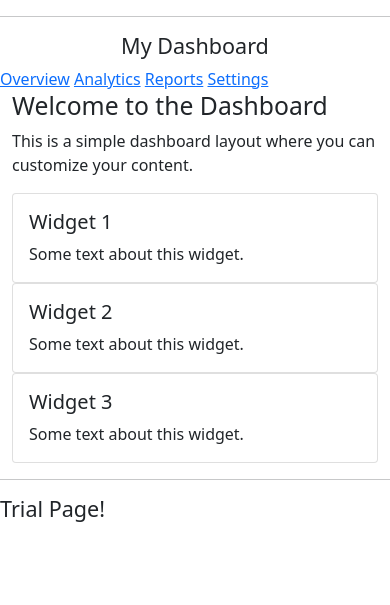
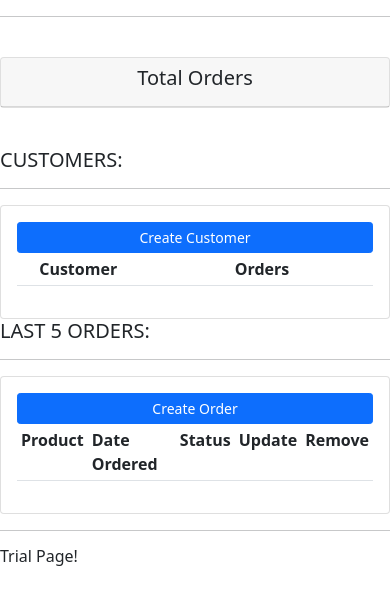
Before and after one commit to pbmulinzi/dj_CustomerMgtSystem, a Django app: page / in a window 390 px wide. Shown: the part 56-661 px from the top of the page. Run offline with Django 5.2, Linux system fonts and the light colour scheme; lists and menus that the app fills with data are empty.

Commit message:
still working on the sample templates

```diff
--- a/Account/templates/Account/Dashboard.html
+++ b/Account/templates/Account/Dashboard.html
@@ -2,45 +2,41 @@
 
 {% block content %}
 
-<div class="sidebar">
-    <h4 class="text-center">My Dashboard</h4>
-    <a href="#">Overview</a>
-    <a href="#">Analytics</a>
-    <a href="#">Reports</a>
-    <a href="#">Settings</a>
-</div>
+{% include "Account/status.html" %}
+<br>
+<div class="row">
+    <div class="col-md-5">
+        <h5>CUSTOMERS:</h5>
+        <hr>
+        <div class="card card-body">
+            <a class="btn btn-primary btn-sm btn-block" href="">Create Customer</a>
+            <table class="table table-sm">
+                <tr>
+                    <th></th>
+                    <th>Customer</th>
+                    <th>Orders</th>
+                </tr>
+            </table>
+        </div>
+    </div>
 
-<div class="content">
-    <div class="container">
-        <h2>Welcome to the Dashboard</h2>
-        <p>This is a simple dashboard layout where you can customize your content.</p>
-        <div class="row">
-            <div class="col-md-4">
-                <div class="card">
-                    <div class="card-body">
-                        <h5 class="card-title">Widget 1</h5>
-                        <p class="card-text">Some text about this widget.</p>
-                    </div>
-                </div>
-            </div>
-            <div class="col-md-4">
-                <div class="card">
-                    <div class="card-body">
-                        <h5 class="card-title">Widget 2</h5>
-                        <p class="card-text">Some text about this widget.</p>
-                    </div>
-                </div>
-            </div>
-            <div class="col-md-4">
-                <div class="card">
-                    <div class="card-body">
-                        <h5 class="card-title">Widget 3</h5>
-                        <p class="card-text">Some text about this widget.</p>
-                    </div>
-                </div>
-            </div>
+    <div class="col-md-7">
+        <h5>LAST 5 ORDERS:</h5>
+        <hr>
+        <div class="card card-body">
+            <a class="btn btn-primary btn-sm btn-block" href="">Create Order</a>
+            <table class="table table-sm">
+                <tr>
+                    <th>Product</th>
+                    <th>Date Ordered</th>
+                    <th>Status</th>
+                    <th>Update</th>
+                    <th>Remove</th>
+                </tr>
+            </table>
         </div>
     </div>
 </div>
+<hr>
 
 {% endblock %}
--- a/Account/templates/Account/main.html
+++ b/Account/templates/Account/main.html
@@ -14,9 +14,8 @@
 
     {% endblock %}
 
-    <hr>
 
-    <h4>Trial Page!</h4>
+    <h6>Trial Page!</h6>
 
 </body>
 
--- a/Account/templates/Account/navbar.html
+++ b/Account/templates/Account/navbar.html
@@ -1,3 +1,5 @@
+
+
 <nav class="navbar navbar-expand-lg navbar-dark bg-dark">
     <a class="navbar-brand" href="#">Navbar</a>
     <button class="navbar-toggler" type="button" data-toggle="collapse" data-target="#navbarNavAltMarkup" aria-controls="navbarNavAltMarkup" aria-expanded="false" aria-label="Toggle navigation">
--- /dev/null
+++ b/Account/templates/Account/status.html
@@ -0,0 +1,13 @@
+<br>
+
+<div class="row">
+    <div class="col">
+        <div class="col-md">
+            <div class="card text-center text-black mb-3" id="total-orders">
+                <div class="card-header">
+                    <h5 class="card-title">Total Orders</h5>
+                </div>
+            </div>
+        </div>
+    </div>
+</div>
```
Also changed, not shown: db.sqlite3.
